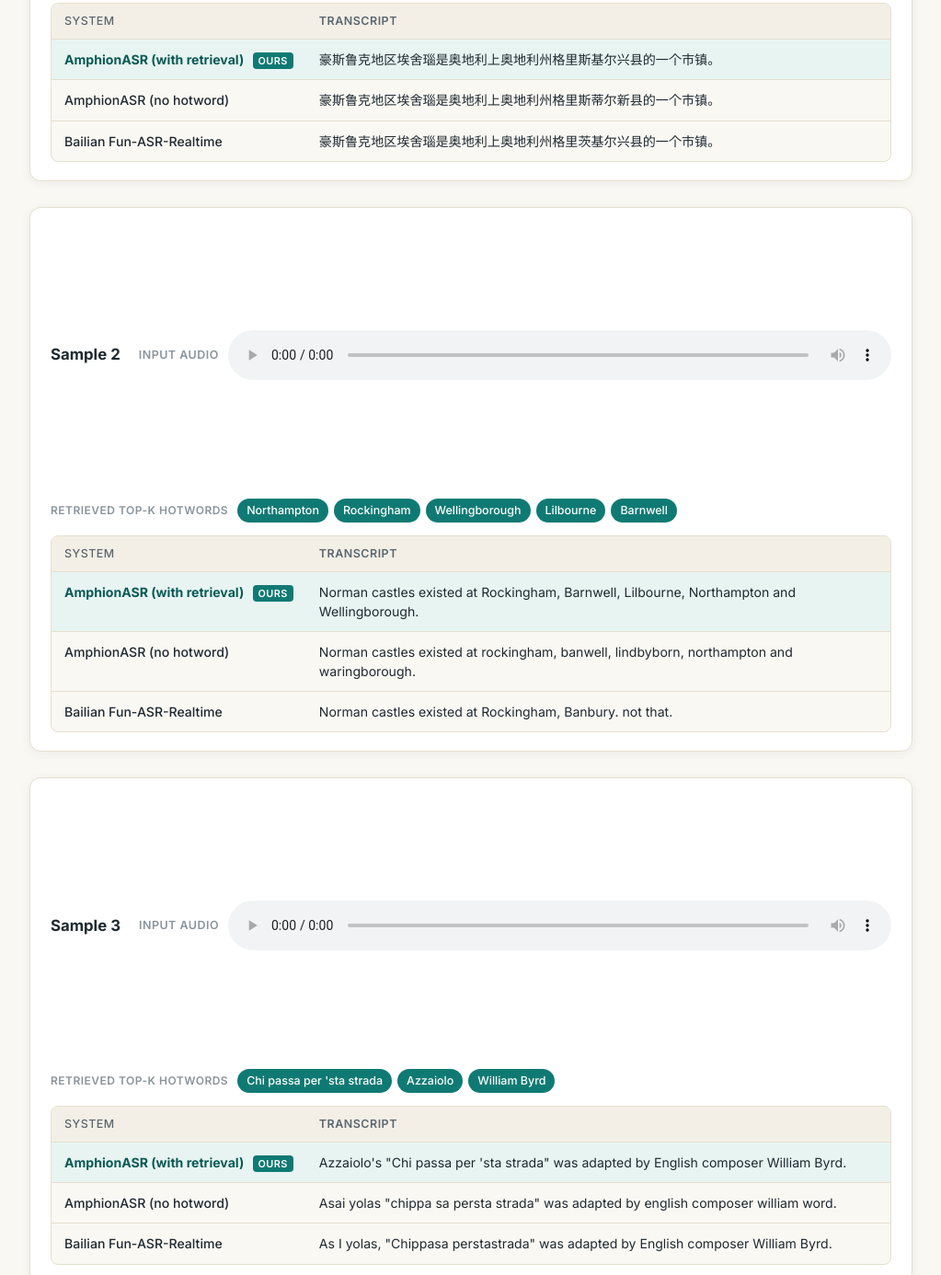
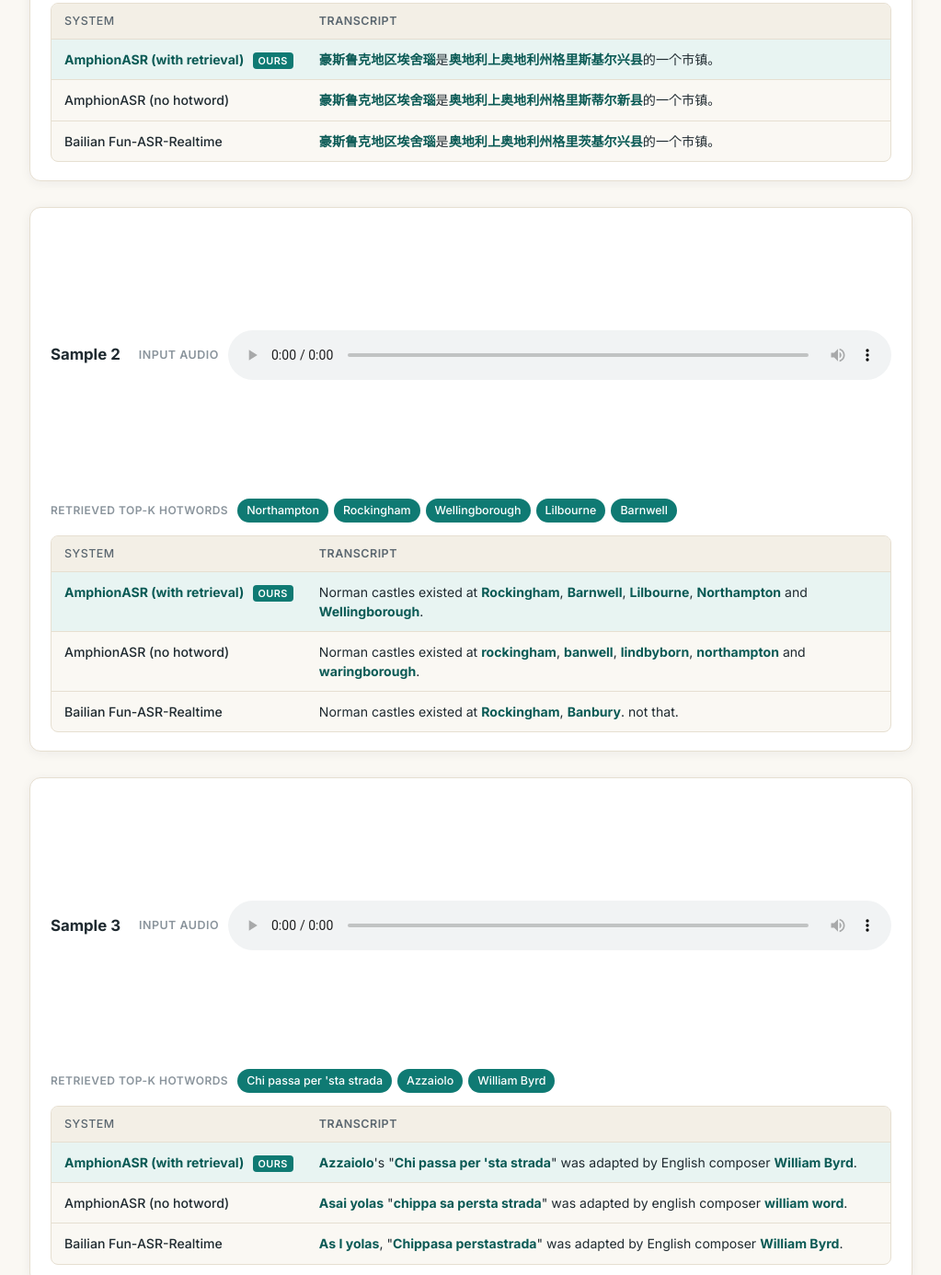
Before and after one commit to asd5152306/amphionasr, a plain HTML site: page index.html in a window 1280 px wide. Shown: the part 2358-3744 px from the top of the page at 92% size, without its empty margins (128-1151 px from the left). Drawn offline with Linux system fonts and the light colour scheme.

Commit message:
bold hotword spans in hotword sample transcripts

```diff
--- a/css/style.css
+++ b/css/style.css
@@ -626,6 +626,15 @@
   width: 70%;
 }
 
+.cmp-table .col-result b {
+  font-weight: 700;
+  color: var(--accent-dark);
+}
+
+.cmp-table tbody tr.row-ours .col-result b {
+  color: var(--accent-dark);
+}
+
 @media (max-width: 600px) {
   .cmp-table {
     font-size: 0.82rem;
--- a/data/examples.json
+++ b/data/examples.json
@@ -17,16 +17,19 @@
             "model": "AmphionASR (with retrieval)",
             "ours": true,
             "transcript": "豪斯鲁克地区埃舍瑙是奥地利上奥地利州格里斯基尔兴县的一个市镇。",
+            "transcript_html": "<b>豪斯鲁克地区埃舍瑙</b>是<b>奥地利</b><b>上奥地利州</b><b>格里斯基尔兴县</b>的一个市镇。",
             "metric": "0% CER"
           },
           {
             "model": "AmphionASR (no hotword)",
             "transcript": "豪斯鲁克地区埃舍瑙是奥地利上奥地利州格里斯蒂尔新县的一个市镇。",
+            "transcript_html": "<b>豪斯鲁克地区埃舍瑙</b>是<b>奥地利</b><b>上奥地利州</b><b>格里斯蒂尔新县</b>的一个市镇。",
             "metric": ""
           },
           {
             "model": "Bailian Fun-ASR-Realtime",
             "transcript": "豪斯鲁克地区埃舍瑙是奥地利上奥地利州格里茨基尔兴县的一个市镇。",
+            "transcript_html": "<b>豪斯鲁克地区埃舍瑙</b>是<b>奥地利</b><b>上奥地利州</b><b>格里茨基尔兴县</b>的一个市镇。",
             "metric": ""
           }
         ]
@@ -48,16 +51,19 @@
             "model": "AmphionASR (with retrieval)",
             "ours": true,
             "transcript": "Norman castles existed at Rockingham, Barnwell, Lilbourne, Northampton and Wellingborough.",
+            "transcript_html": "Norman castles existed at <b>Rockingham</b>, <b>Barnwell</b>, <b>Lilbourne</b>, <b>Northampton</b> and <b>Wellingborough</b>.",
             "metric": "0% WER"
           },
           {
             "model": "AmphionASR (no hotword)",
             "transcript": "Norman castles existed at rockingham, banwell, lindbyborn, northampton and waringborough.",
+            "transcript_html": "Norman castles existed at <b>rockingham</b>, <b>banwell</b>, <b>lindbyborn</b>, <b>northampton</b> and <b>waringborough</b>.",
             "metric": ""
           },
           {
             "model": "Bailian Fun-ASR-Realtime",
             "transcript": "Norman castles existed at Rockingham, Banbury. not that.",
+            "transcript_html": "Norman castles existed at <b>Rockingham</b>, <b>Banbury</b>. not that.",
             "metric": ""
           }
         ]
@@ -77,16 +83,19 @@
             "model": "AmphionASR (with retrieval)",
             "ours": true,
             "transcript": "Azzaiolo's \"Chi passa per 'sta strada\" was adapted by English composer William Byrd.",
+            "transcript_html": "<b>Azzaiolo</b>'s \"<b>Chi passa per 'sta strada</b>\" was adapted by English composer <b>William Byrd</b>.",
             "metric": "0% WER"
           },
           {
             "model": "AmphionASR (no hotword)",
             "transcript": "Asai yolas \"chippa sa persta strada\" was adapted by english composer william word.",
+            "transcript_html": "<b>Asai yolas</b> \"<b>chippa sa persta strada</b>\" was adapted by english composer <b>william word</b>.",
             "metric": ""
           },
           {
             "model": "Bailian Fun-ASR-Realtime",
             "transcript": "As I yolas, \"Chippasa perstastrada\" was adapted by English composer William Byrd.",
+            "transcript_html": "<b>As I yolas</b>, \"<b>Chippasa perstastrada</b>\" was adapted by English composer <b>William Byrd</b>.",
             "metric": ""
           }
         ]
@@ -104,16 +113,19 @@
             "model": "AmphionASR (with retrieval)",
             "ours": true,
             "transcript": "Nikiforos Hatzidakis was killed.",
+            "transcript_html": "<b>Nikiforos Hatzidakis</b> was killed.",
             "metric": "0% WER"
           },
           {
             "model": "AmphionASR (no hotword)",
             "transcript": "Nikiforos petzidakis was killed.",
+            "transcript_html": "<b>Nikiforos petzidakis</b> was killed.",
             "metric": ""
           },
           {
             "model": "Bailian Fun-ASR-Realtime",
             "transcript": "Niki Foros Ath Zidakis was killed.",
+            "transcript_html": "<b>Niki Foros Ath Zidakis</b> was killed.",
             "metric": ""
           }
         ]
@@ -132,16 +144,19 @@
             "model": "AmphionASR (with retrieval)",
             "ours": true,
             "transcript": "It runs roughly parallel to both the Dukes Highway and the Adelaide–Wolseley railway line.",
+            "transcript_html": "It runs roughly parallel to both the <b>Dukes Highway</b> and the <b>Adelaide–Wolseley</b> railway line.",
             "metric": "0% WER"
           },
           {
             "model": "AmphionASR (no hotword)",
             "transcript": "It runs roughly parallel to both the dukes highway and the adelaide wallisley railway line.",
+            "transcript_html": "It runs roughly parallel to both the <b>dukes highway</b> and the <b>adelaide wallisley</b> railway line.",
             "metric": ""
           },
           {
             "model": "Bailian Fun-ASR-Realtime",
             "transcript": "It runs roughly parallel to both the Dukes Highway and the Adelaide-Wollongong railway line.",
+            "transcript_html": "It runs roughly parallel to both the <b>Dukes Highway</b> and the <b>Adelaide-Wollongong</b> railway line.",
             "metric": ""
           }
         ]
--- a/js/main.js
+++ b/js/main.js
@@ -179,11 +179,13 @@
       var isOurs = row.ours === true;
       var rowClass = isOurs ? 'row-ours' : '';
       var oursTag = isOurs ? ' <span class="ours-tag">' + escapeHtml(t('ui.ours')) + '</span>' : '';
-      var transcript = row.transcript || '—';
+      var transcriptCell = row.transcript_html
+        ? row.transcript_html
+        : escapeHtml(row.transcript || '—');
       return (
         '<tr class="' + rowClass + '">' +
           '<td class="col-model">' + escapeHtml(row.model || '—') + oursTag + '</td>' +
-          '<td class="col-result">' + escapeHtml(transcript) + '</td>' +
+          '<td class="col-result">' + transcriptCell + '</td>' +
         '</tr>'
       );
     }).join('');
```
